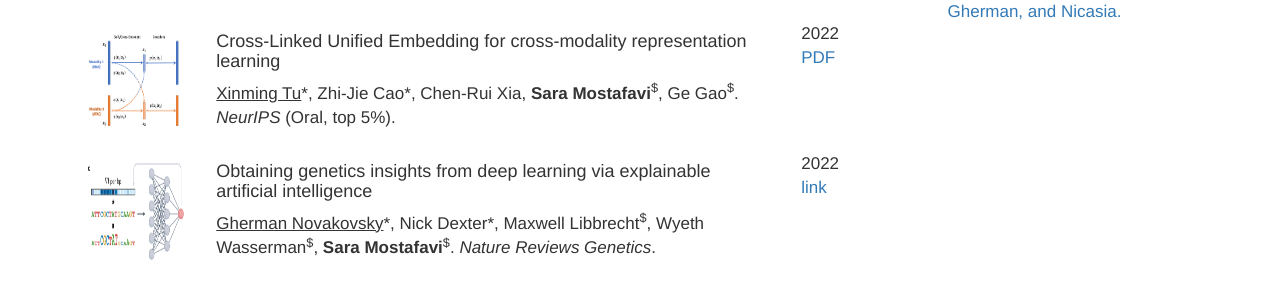
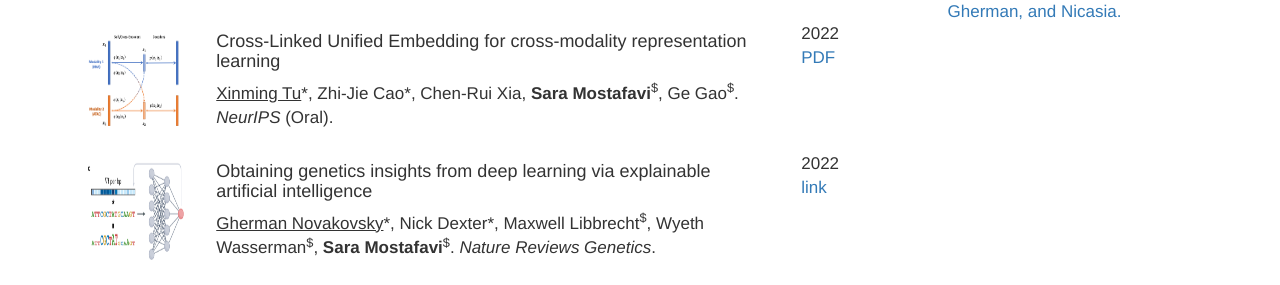
Before and after one commit to saramostafavi/saramostafavi.github.io, a Jekyll site: the page built from publications.html, in a window 1280 px wide and 900 px high, scrolled down 443 px. Shown: the part 152-437 px from the top of the window. Built offline with Jekyll 4.4.1, drawn with Linux system fonts in a browser that asks for light colours; nearby versions of some CDN libraries; a style sheet for code colours, icons or effects is not loaded.

Commit message:
Update publications.yml

```diff
--- a/_data/publications.yml
+++ b/_data/publications.yml
@@ -2,7 +2,7 @@
 - title: >
     Cross-Linked Unified Embedding for cross-modality representation learning
   author: >
-    <u>Xinming Tu</u>*, Zhi-Jie Cao*, Chen-Rui Xia, <b>Sara Mostafavi</b><sup>$</sup>, Ge Gao<sup>$</sup>. <I>NeurIPS</I> (Oral, top 5%).
+    <u>Xinming Tu</u>*, Zhi-Jie Cao*, Chen-Rui Xia, <b>Sara Mostafavi</b><sup>$</sup>, Ge Gao<sup>$</sup>. <I>NeurIPS</I> (Oral).
   image: ../images/CLUE2.png
   year: 2022
   repo:
```
